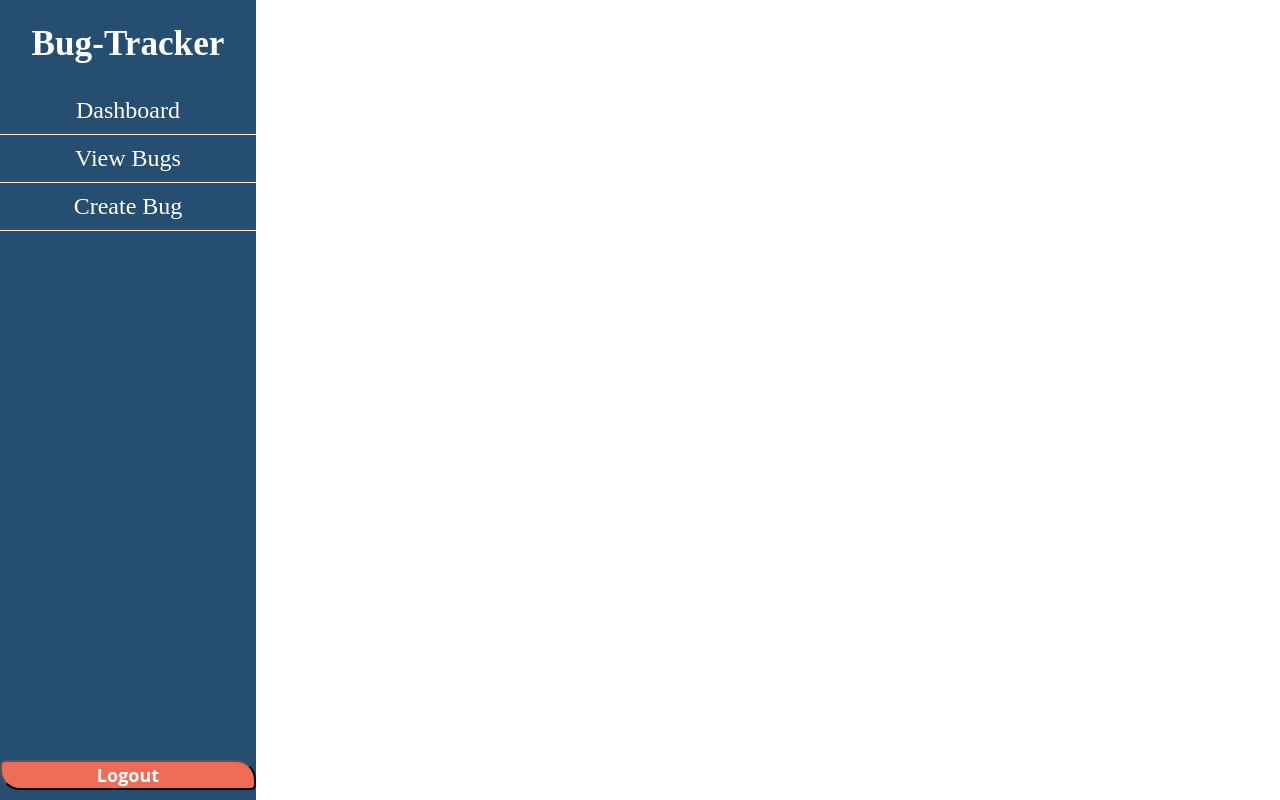
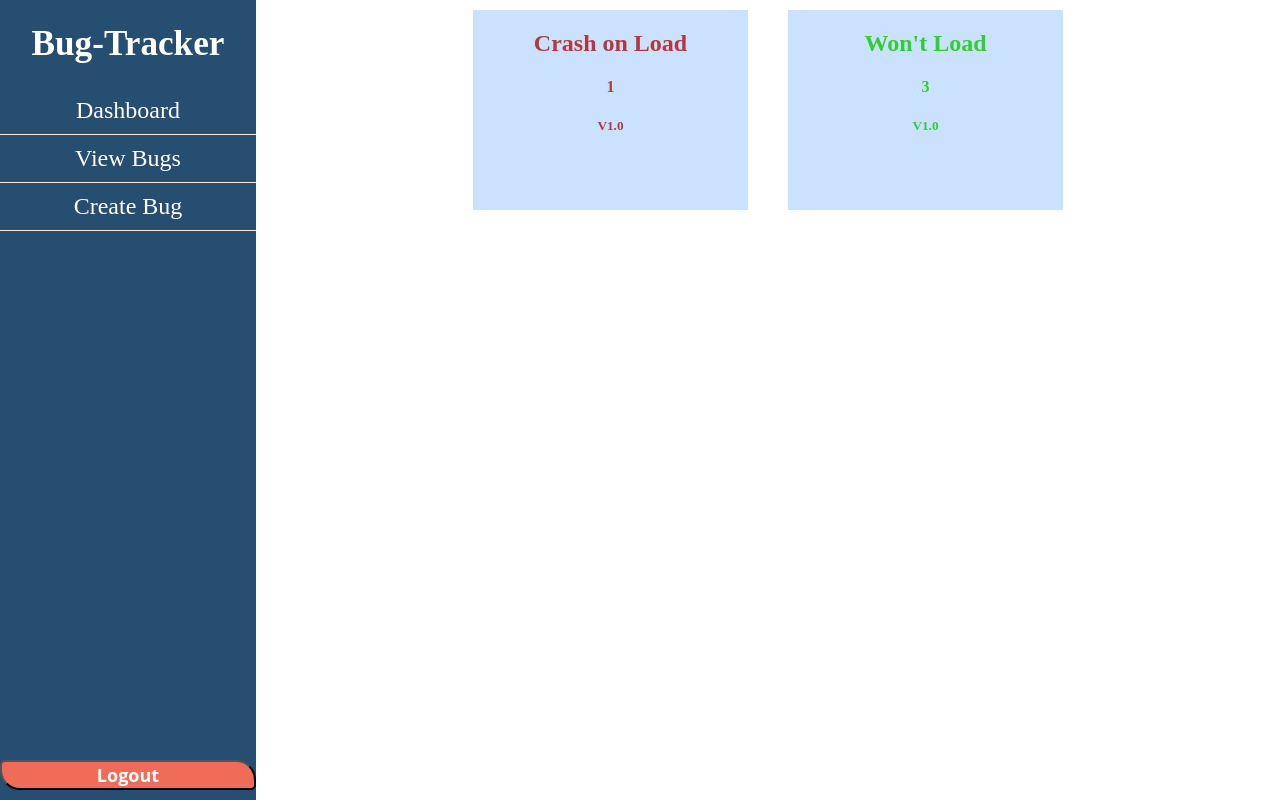
Before and after one commit to DillanR1/bugtracker, a React (Create React App) app: page / in a window 1280 px wide. Both pictures are taken after typing "Sample", "Sample123" into the empty fields and a click on the button "Login". Built offline with nearby package versions, Linux system fonts and the light colour scheme.

Commit message:
Bug page renders, bug buttons have hover effects

```diff
--- a/src/App.js
+++ b/src/App.js
@@ -1,9 +1,9 @@
 import React from 'react';
 import { useSelector } from 'react-redux';
 import Login from './Views/Login/login';
-import {BrowserRouter as Router} from 'react-router-dom';
+import { BrowserRouter as Router, Switch, Route } from 'react-router-dom';
 import Sidebar from './Views/sidebar/sidebar';
-
+import ViewBugPage from './Views/Pages/viewBugs';
 
 function App() {
   const {auth} = useSelector(state => state)
@@ -11,7 +11,11 @@ function App() {
     <Router>
     {!auth.LoggedIn ? <Login /> :
       <>
-      <Sidebar />
+        <Sidebar />
+        <Switch>
+          <Route path="/viewbugs"><ViewBugPage /></Route>
+        </Switch>
+        <ViewBugPage />
       </>
     }
     </Router>
--- /dev/null
+++ b/src/Controllers/priorityController.js
@@ -0,0 +1,9 @@
+const colors = ["#b33a3a", "#ff6700", "#32cd32"]
+
+export default (priority) => {
+    const level = ["High", "Medium", "Low"]
+    return{
+        level:(level[priority-1]),
+        color:colors[priority-1]
+    }
+}
--- a/src/Models/bugModel.js
+++ b/src/Models/bugModel.js
@@ -1,3 +1,4 @@
+export default bug;
 
 
 function bug(bug){
@@ -12,5 +13,3 @@ function bug(bug){
         this.time = bug.time;
     }
 }
-
-export default bug;
--- /dev/null
+++ b/src/Views/Bug Card/bugCard.css
@@ -0,0 +1,13 @@
+.bug-card{
+    background-color: var(--card-color);
+    box-shadow: 2px 2px 2px var(--prim-color);
+    text-align: center;
+    margin: 10px;
+    min-width: 275px;
+    min-height: 200px;
+}
+
+.bug-card:hover{
+    transition: all 0.3s;
+    transform:scale(1.05);
+}
--- /dev/null
+++ b/src/Views/Bug Card/bugCard.jsx
@@ -0,0 +1,20 @@
+import React from 'react';
+import './bugCard.css';
+import priorityController from '../../Controllers/priorityController';
+
+export default (props) => {
+    const {name, priority, version} = props.bug;
+    const {level, color} = priorityController(priority);
+    function Clicked(){
+        props.clicked(name);
+    }
+    return(
+        <div className='bug-card' onClick={Clicked} style={{color:color}}>
+
+            <h2 className='name'>{name}</h2>
+            <h4 className='priority'>{priority}</h4>
+            <h5 className='version'>{version}</h5>
+
+        </div>
+    )
+}
--- /dev/null
+++ b/src/Views/Pages/viewBugs.jsx
@@ -0,0 +1,25 @@
+import React, { useEffect } from 'react';
+import { useDispatch, useSelector } from 'react-redux';
+import { getBugs } from '../../Controllers/Redux/bugSlice';
+
+import BugCard from '../Bug Card/bugCard';
+
+export default() => {
+    const dispatch = useDispatch();
+    const {bugs} = useSelector(state => state);
+
+    useEffect(() => {
+        dispatch(getBugs());
+    },[bugs.length < 1]);
+
+    function BugClicked(name){
+
+    }
+    return(
+        <div className='page-container'>
+            {bugs.map((bug, key) => (
+                <BugCard key={key} bug={bug} clicked={BugClicked} />
+            ))}
+        </div>
+    )
+}
--- a/src/index.css
+++ b/src/index.css
@@ -2,6 +2,7 @@
     grid-template-columns: 20% 80%;
     display: grid;
     --primary-color: #264e70;
+    --card-color: #cae1ff;
     color: #f5f5f5;
     margin: -8px;
 }
@@ -19,3 +20,11 @@ button:hover{
     transition: all 0.3s;
     background: #9c3829;
 }
+
+.page-container{
+    display: flex;
+    flex-wrap: wrap;
+    gap: 20px;
+    justify-content: center;
+    grid-column: 2;
+}
--- a/src/index.js
+++ b/src/index.js
@@ -14,7 +14,7 @@ import userReducer from './Controllers/Redux/userSlice'
 //Redux Configure
 const reducer = combineReducers({
   auth:authReducer,
-  bug:bugReducer,
+  bugs:bugReducer,
   user:userReducer,
 })
 
```
